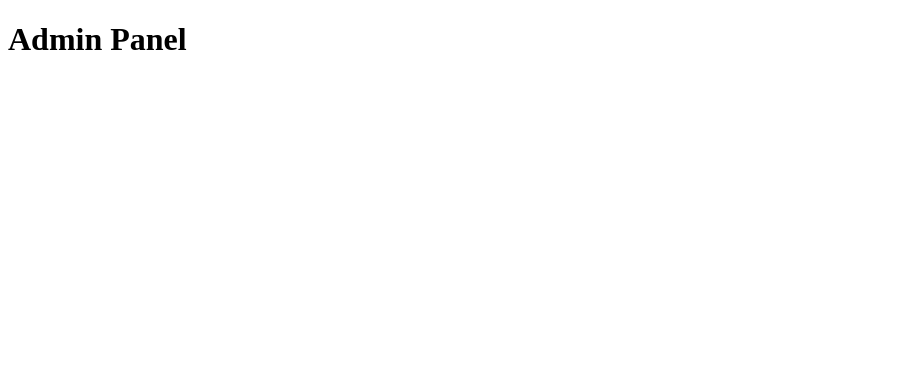
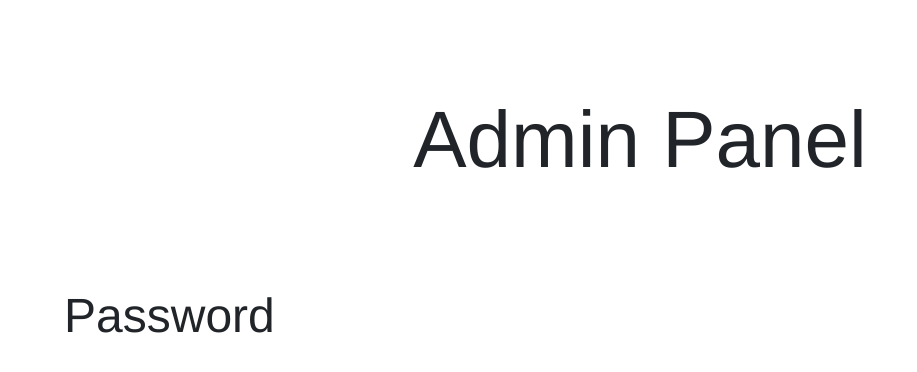
Before and after one commit to NathanielFaber/Code-For-Good-2019---iOS-Application, a plain HTML site: page webapp/index.html in a window 1280 px wide. Shown: the whole page, without its empty margins (0-917 px from the left). Drawn offline with nearby package versions, Linux system fonts and the light colour scheme.

Commit message:
Added some things it looks really stupid now

```diff
--- a/webapp/index.html
+++ b/webapp/index.html
@@ -5,8 +5,16 @@
   <meta name="viewport" content="width=device-width, initial-scale=1.0">
   <meta http-equiv="X-UA-Compatible" content="ie=edge">
   <title>Admin Settings</title>
+
+  <link rel="stylesheet" type="text/css" href="style.css">
+  <link rel="stylesheet" href="https://maxcdn.bootstrapcdn.com/bootstrap/4.0.0/css/bootstrap.min.css" integrity="sha384-Gn5384xqQ1aoWXA+058RXPxPg6fy4IWvTNh0E263XmFcJlSAwiGgFAW/dAiS6JXm" crossorigin="anonymous">
+  <script src="https://code.jquery.com/jquery-3.2.1.slim.min.js" integrity="sha384-KJ3o2DKtIkvYIK3UENzmM7KCkRr/rE9/Qpg6aAZGJwFDMVNA/GpGFF93hXpG5KkN" crossorigin="anonymous"></script>
+  <script src="https://cdnjs.cloudflare.com/ajax/libs/popper.js/1.12.9/umd/popper.min.js" integrity="sha384-ApNbgh9B+Y1QKtv3Rn7W3mgPxhU9K/ScQsAP7hUibX39j7fakFPskvXusvfa0b4Q" crossorigin="anonymous"></script>
+  <script src="https://maxcdn.bootstrapcdn.com/bootstrap/4.0.0/js/bootstrap.min.js" integrity="sha384-JZR6Spejh4U02d8jOt6vLEHfe/JQGiRRSQQxSfFWpi1MquVdAyjUar5+76PVCmYl" crossorigin="anonymous"></script>
+
 </head>
 <body>
-  <h1>Admin Panel</h1>
+  <p id="admin-heading">Admin Panel</p>
+  <p class="admin-categories">Password</p>
 </body>
 </html>
--- /dev/null
+++ b/webapp/style.css
@@ -0,0 +1,13 @@
+#admin-heading {
+  font-size: 5rem;
+  text-align: center;
+  font-family: 'Helvetica Neue', Arial, Helvetica, sans-serif;
+  margin-top: 10vh;
+  margin-bottom: 10vh;
+}
+
+.admin-categories {
+  font-size: 3rem;
+  font-family: 'Helvetica Neue', Arial, Helvetica, sans-serif;
+  margin-left: 5vw;
+}
```
